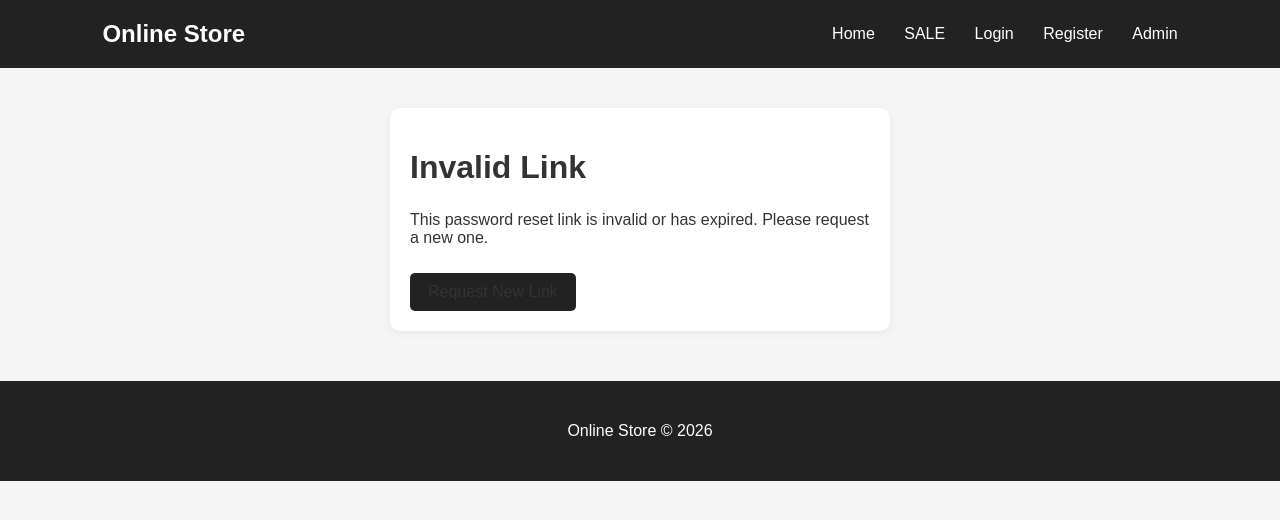
After one commit to lizakuljanishvili/online_store, a Django app: page /reset/1/1/ in a window 1280 px wide. The commit adds this page. Shown: the top 520 px of the page. Run offline with Django 5.2, Linux system fonts and the light colour scheme.

Commit message:
Add password reset functionality

```diff
--- a/users/templates/users/login.html
+++ b/users/templates/users/login.html
@@ -27,6 +27,11 @@
         Don't have an account?
         <a href="{% url 'register' %}">Register here</a>
     </p>
+<p>
+    <a href="{% url 'password_reset' %}">
+        Forgot Password?
+    </a>
+</p>
 
 </div>
 
--- /dev/null
+++ b/users/templates/users/password_reset_confirm.html
@@ -0,0 +1,42 @@
+{% extends 'catalog/base.html' %}
+
+{% block content %}
+
+<div class="product-card" style="max-width: 500px; margin: auto;">
+
+    {% if validlink %}
+
+        <h1>Set New Password</h1>
+
+        <p>Enter your new password below.</p>
+
+        <form method="POST">
+
+            {% csrf_token %}
+
+            {{ form.as_p }}
+
+            <button type="submit" class="button">
+                Change Password
+            </button>
+
+        </form>
+
+    {% else %}
+
+        <h1>Invalid Link</h1>
+
+        <p>
+            This password reset link is invalid or has expired.
+            Please request a new one.
+        </p>
+
+        <a href="{% url 'password_reset' %}" class="button">
+            Request New Link
+        </a>
+
+    {% endif %}
+
+</div>
+
+{% endblock %}
--- /dev/null
+++ b/users/templates/users/password_reset_subject.txt
@@ -0,0 +1 @@
+Password Reset - Online Store
--- a/users/urls.py
+++ b/users/urls.py
@@ -1,3 +1,4 @@
+
 from django.urls import path
 from django.contrib.auth import views as auth_views
 
@@ -5,8 +6,14 @@ from .views import RegisterView
 
 
 urlpatterns = [
-    path('register/', RegisterView.as_view(), name='register'),
+    # Registration
+    path(
+        'register/',
+        RegisterView.as_view(),
+        name='register'
+    ),
 
+    # Login
     path(
         'login/',
         auth_views.LoginView.as_view(
@@ -16,9 +23,48 @@ urlpatterns = [
         name='login'
     ),
 
+    # Logout
     path(
         'logout/',
         auth_views.LogoutView.as_view(next_page='home'),
         name='logout'
     ),
+
+    # Password Reset
+    path(
+        'password-reset/',
+        auth_views.PasswordResetView.as_view(
+            template_name='users/password_reset.html',
+            email_template_name='users/password_reset_email.html',
+            subject_template_name='users/password_reset_subject.txt'
+        ),
+        name='password_reset'
+    ),
+
+    # Password Reset Done
+    path(
+        'password-reset/done/',
+        auth_views.PasswordResetDoneView.as_view(
+            template_name='users/password_reset_done.html'
+        ),
+        name='password_reset_done'
+    ),
+
+    # Password Reset Confirm
+    path(
+        'reset/<uidb64>/<token>/',
+        auth_views.PasswordResetConfirmView.as_view(
+            template_name='users/password_reset_confirm.html'
+        ),
+        name='password_reset_confirm'
+    ),
+
+    # Password Reset Complete
+    path(
+        'reset/done/',
+        auth_views.PasswordResetCompleteView.as_view(
+            template_name='users/password_reset_complete.html'
+        ),
+        name='password_reset_complete'
+    ),
 ]
```
Also changed, not shown: config/settings.py (+8 -0 lines), users/templates/users/password_reset.html (added, +33 -0 lines), users/templates/users/password_reset_complete.html (added, +20 -0 lines), users/templates/users/password_reset_done.html (added, +20 -0 lines), users/templates/users/password_reset_email.html (added, +11 -0 lines), db.sqlite3.
